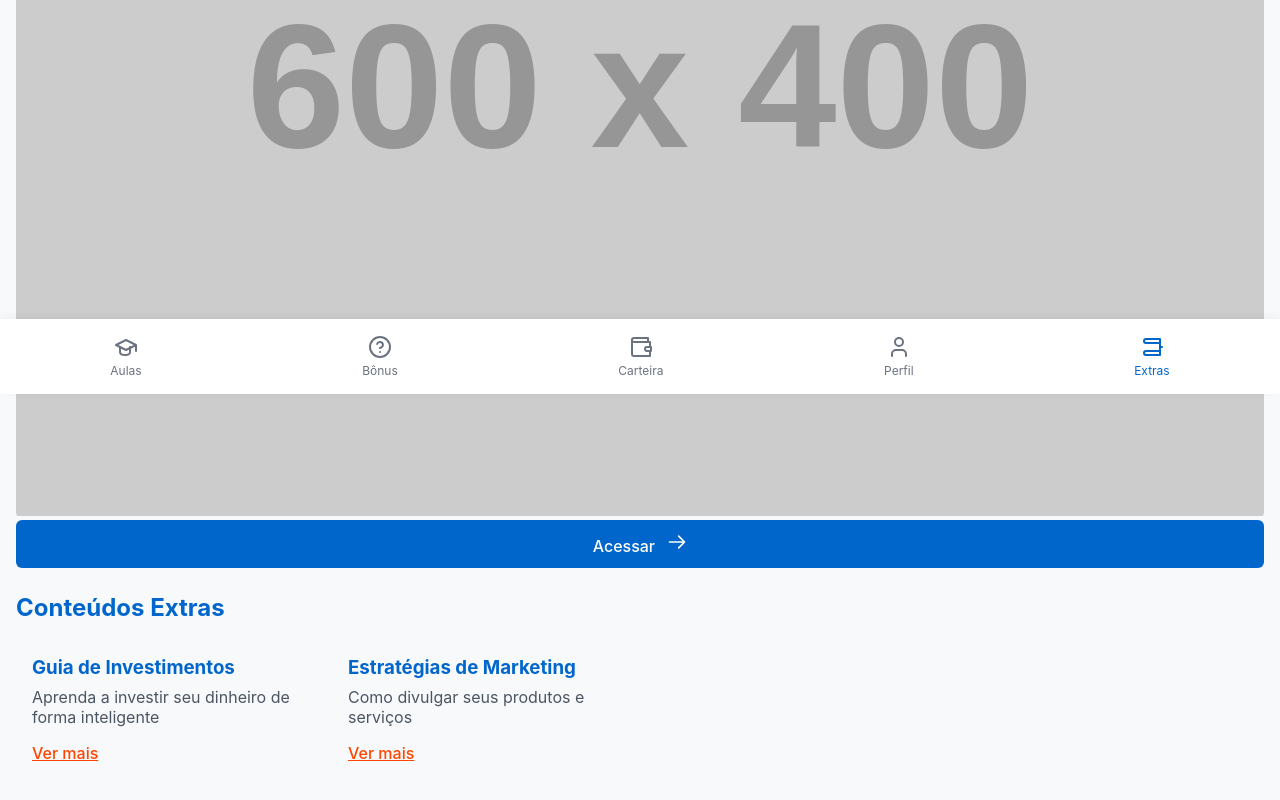
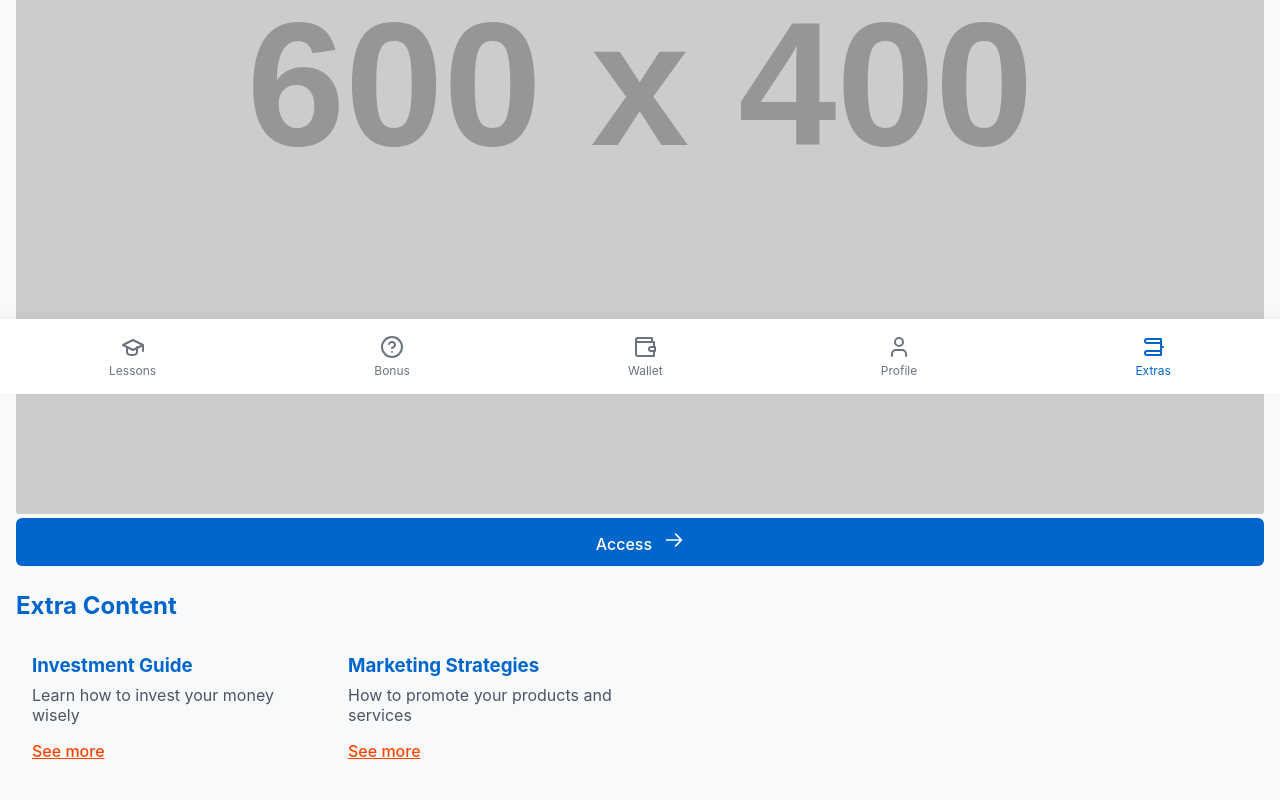
Before and after one commit to jefersonmarciano/pesquisatemu, a plain HTML site: page extras.html in a window 1280 px wide. Shown: the part 406-1206 px from the top of the page. Drawn offline with nearby package versions, Linux system fonts and the light colour scheme; sample sign-in values are in the browser's storage; placeholder pictures from the web are drawn by us.

Commit message:
first commit

```diff
--- a/extras.html
+++ b/extras.html
@@ -1,5 +1,5 @@
 <!DOCTYPE html>
-<html lang="pt-BR">
+<html lang="en">
 <head>
   <meta charset="UTF-8">
   <meta name="viewport" content="width=device-width, initial-scale=1.0">
@@ -12,12 +12,11 @@
     <header class="p-4 flex justify-between items-center border-b">
       <div class="pixmydollar-logo-container">
         <h1 class="pixmydollar-logo">
-          <span class="text-secondary">PIX</span>MY<span class="text-secondary">DOLLAR</span>
+          <span class="text-secondary">TEMU APP</span>
         </h1>
       </div>
       <div class="text-right">
-        <div class="balance-text" id="balanceR">R$ 0,00</div>
-        <div class="usd-balance" id="balanceUS">US$ 0.00</div>
+        <div class="balance-text" id="balanceUS">$0.00</div>
       </div>
     </header>
 
@@ -26,13 +25,13 @@
         <div class="rounded-lg overflow-hidden">
           <img
             src="https://placehold.co/600x400"
-            alt="20 maneiras de fazer $1000 em 7 dias"
+            alt="20 ways to make $1000 in 7 days"
             class="w-full"
           />
         </div>
 
-        <a href="extras-curso.html" class="blue-button w-full mt-4 flex items-center justify-center">
-          Acessar
+        <a href="extras-course.html" class="blue-button w-full mt-4 flex items-center justify-center">
+          Access
           <svg class="ml-2 h-5 w-5" fill="none" viewBox="0 0 24 24" stroke="currentColor">
             <path stroke-linecap="round" stroke-linejoin="round" stroke-width="2" d="M14 5l7 7m0 0l-7 7m7-7H3" />
           </svg>
@@ -41,20 +40,20 @@
 
       <div class="mt-8">
         <h2 class="text-2xl font-bold text-primary mb-4">
-          Conteúdos Extras
+          Extra Content
         </h2>
 
         <div class="grid grid-cols-1 md:grid-cols-2 gap-4">
           <div class="border rounded-lg p-4">
-            <h3 class="font-bold text-primary mb-2">Guia de Investimentos</h3>
-            <p class="text-gray-600 mb-4">Aprenda a investir seu dinheiro de forma inteligente</p>
-            <a href="#" class="text-secondary font-medium">Ver mais</a>
+            <h3 class="font-bold text-primary mb-2">Investment Guide</h3>
+            <p class="text-gray-600 mb-4">Learn how to invest your money wisely</p>
+            <a href="#" class="text-secondary font-medium">See more</a>
           </div>
 
           <div class="border rounded-lg p-4">
-            <h3 class="font-bold text-primary mb-2">Estratégias de Marketing</h3>
-            <p class="text-gray-600 mb-4">Como divulgar seus produtos e serviços</p>
-            <a href="#" class="text-secondary font-medium">Ver mais</a>
+            <h3 class="font-bold text-primary mb-2">Marketing Strategies</h3>
+            <p class="text-gray-600 mb-4">How to promote your products and services</p>
+            <a href="#" class="text-secondary font-medium">See more</a>
           </div>
         </div>
       </div>
@@ -63,19 +62,19 @@
     <nav class="bottom-nav">
       <a href="home.html" class="bottom-nav-item">
         <svg xmlns="http://www.w3.org/2000/svg" width="24" height="24" viewBox="0 0 24 24" fill="none" stroke="currentColor" stroke-width="2" stroke-linecap="round" stroke-linejoin="round" class="h-6 w-6"><path d="M22 10v6M2 10l10-5 10 5-10 5z"/><path d="M6 12v5c0 2 2 3 5 3s5-1 5-3v-5"/></svg>
-        <span>Aulas</span>
+        <span>Lessons</span>
       </a>
       <a href="bonus.html" class="bottom-nav-item">
         <svg xmlns="http://www.w3.org/2000/svg" width="24" height="24" viewBox="0 0 24 24" fill="none" stroke="currentColor" stroke-width="2" stroke-linecap="round" stroke-linejoin="round" class="h-6 w-6"><circle cx="12" cy="12" r="10"/><path d="M9.09 9a3 3 0 0 1 5.83 1c0 2-3 3-3 3"/><path d="M12 17h.01"/></svg>
-        <span>Bônus</span>
+        <span>Bonus</span>
       </a>
-      <a href="carteira.html" class="bottom-nav-item">
+      <a href="wallet.html" class="bottom-nav-item">
         <svg xmlns="http://www.w3.org/2000/svg" width="24" height="24" viewBox="0 0 24 24" fill="none" stroke="currentColor" stroke-width="2" stroke-linecap="round" stroke-linejoin="round" class="h-6 w-6"><path d="M21 12V7H5a2 2 0 0 1 0-4h14v4"/><path d="M3 5v14a2 2 0 0 0 2 2h16v-5"/><path d="M18 12a2 2 0 0 0 0 4h4v-4Z"/></svg>
-        <span>Carteira</span>
+        <span>Wallet</span>
       </a>
-      <a href="perfil.html" class="bottom-nav-item">
+      <a href="profile.html" class="bottom-nav-item">
         <svg xmlns="http://www.w3.org/2000/svg" width="24" height="24" viewBox="0 0 24 24" fill="none" stroke="currentColor" stroke-width="2" stroke-linecap="round" stroke-linejoin="round" class="h-6 w-6"><path d="M19 21v-2a4 4 0 0 0-4-4H9a4 4 0 0 0-4 4v2"/><circle cx="12" cy="7" r="4"/></svg>
-        <span>Perfil</span>
+        <span>Profile</span>
       </a>
       <a href="extras.html" class="bottom-nav-item active">
         <svg xmlns="http://www.w3.org/2000/svg" width="24" height="24" viewBox="0 0 24 24" fill="none" stroke="currentColor" stroke-width="2" stroke-linecap="round" stroke-linejoin="round" class="h-6 w-6"><path d="M20 12V8H6a2 2 0 1 1 0-4h14v4"/><path d="M20 12v4H6a2 2 0 1 0 0 4h14v-4"/><path d="M20 12h2"/></svg>
@@ -92,19 +91,19 @@
       const balanceUSElement = document.getElementById('balanceUS');
 
       try {
-        // Verificar autenticação
+        // Check authentication
         const userEmail = await checkAuth();
         if (!userEmail) {
           window.location.href = 'index.html';
           return;
         }
 
-        // Carregar saldo do usuário
+        // Load user balance
         const balance = await getUserBalance(userEmail);
         balanceRElement.textContent = `R$ ${balance.balanceR$}`;
         balanceUSElement.textContent = `US$ ${balance.balanceUS$}`;
       } catch (err) {
-        console.error('Erro ao carregar dados:', err);
+        console.error('Error loading data:', err);
       }
     });
   </script>
```
